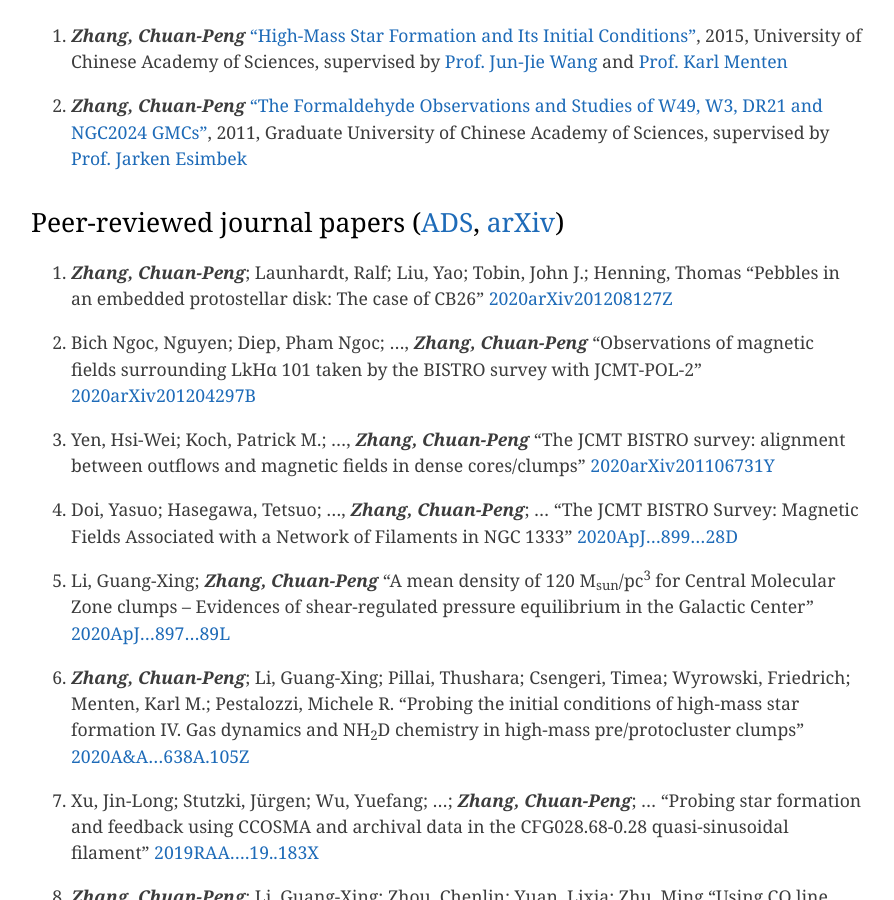
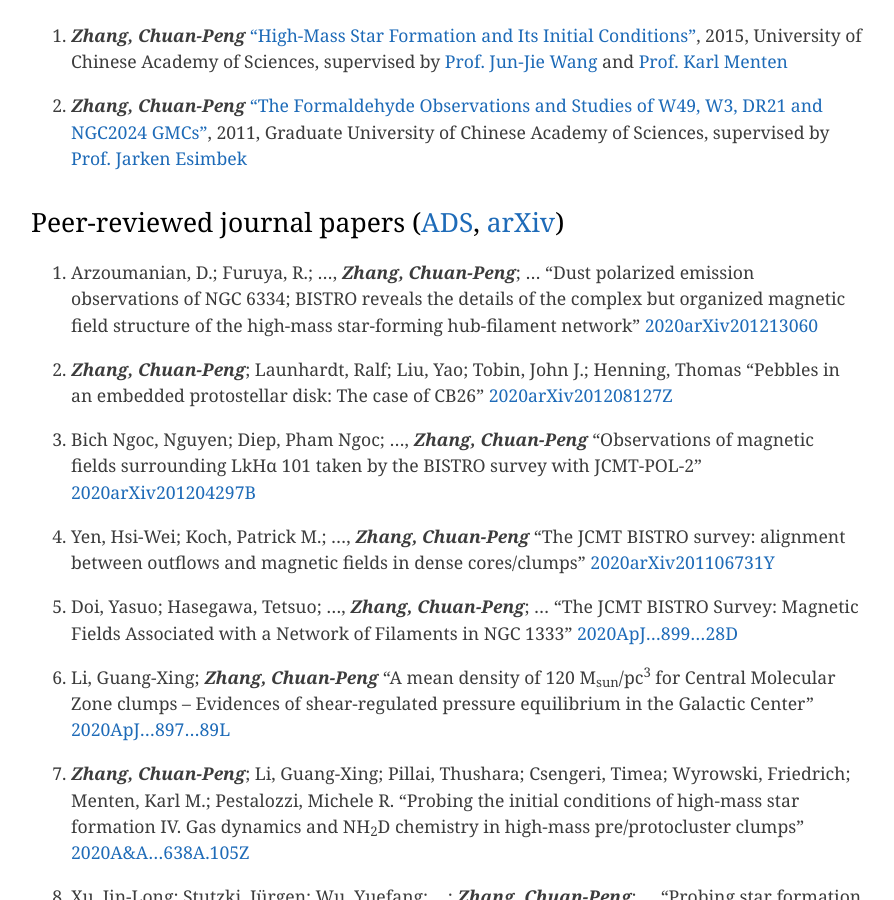
Before and after one commit to zcp521/zcp521.github.io, a Jekyll site: the page built from pub.md, in a window 1280 px wide and 900 px high, scrolled down 476 px. Shown: the whole window, without its empty margins (193-1087 px from the left). Built offline with Jekyll 4.4.1, drawn with Linux system fonts in a browser that asks for light colours.

Commit message:
Update pub.md

```diff
--- a/pub.md
+++ b/pub.md
@@ -13,6 +13,10 @@ tagline: "My publication list"
 
 
 ## Peer-reviewed journal papers ([ADS](https://ui.adsabs.harvard.edu/public-libraries/RijjUuncQru3dbS8Amb6eA), [arXiv](https://arxiv.org/a/zhang_c_2.html))
+
+45. Arzoumanian, D.; Furuya, R.; ..., ***Zhang, Chuan-Peng***; ...
+	"Dust polarized emission observations of NGC 6334; BISTRO reveals the details of the complex but organized magnetic field structure of the high-mass star-forming hub-filament network"
+	[2020arXiv201213060](https://arxiv.org/abs/2012.13060)
 
 44. ***Zhang, Chuan-Peng***; Launhardt, Ralf; Liu, Yao; Tobin, John J.; Henning, Thomas
 	"Pebbles in an embedded protostellar disk: The case of CB26"
```
